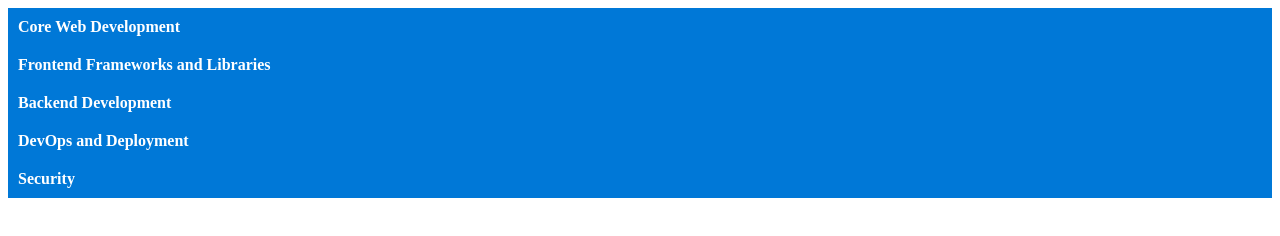
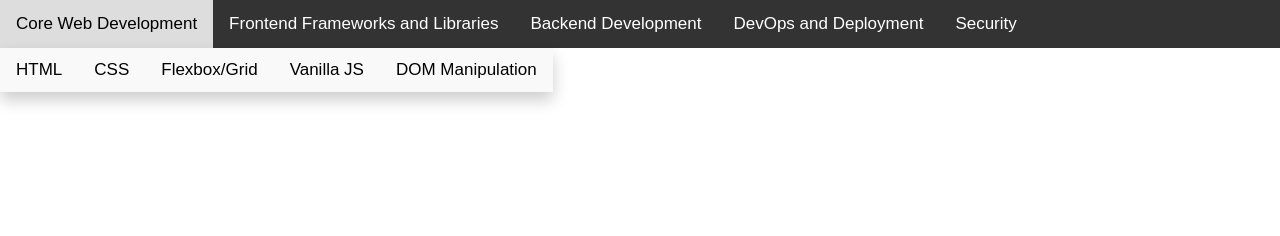
Before and after one commit to ZacharyLawCode/Main, a website: page index.html in a window 1280 px wide. Drawn offline with Linux system fonts and the light colour scheme.

Commit message:
Update index.html

```diff
--- a/index.html
+++ b/index.html
@@ -3,104 +3,138 @@
 <head>
   <meta charset="UTF-8">
   <meta name="viewport" content="width=device-width, initial-scale=1.0">
-  <title>Dropdown Menu</title>
+  <title>Navbar Dropdown</title>
   <style>
-    /* Basic styling for the menu */
-    .menu {
-      list-style-type: none;
+    /* Basic reset */
+    body, html {
+      margin: 0;
       padding: 0;
-      margin: 0;
     }
-    .menu > li {
-      position: relative;
+
+    /* Navbar styling */
+    .navbar {
+      background-color: #333;
+      overflow: hidden;
+      font-family: Arial, sans-serif;
     }
-    .menu > li > a {
+
+    .navbar a {
+      float: left;
       display: block;
-      padding: 10px;
-      background-color: #0078D7;
       color: white;
+      text-align: center;
+      padding: 14px 16px;
       text-decoration: none;
-      font-weight: bold;
+      font-size: 17px;
+    }
+
+    .navbar a:hover {
+      background-color: #ddd;
+      color: black;
+    }
+
+    /* Dropdown container */
+    .dropdown {
+      float: left;
+      overflow: hidden;
+    }
+
+    /* Dropdown button */
+    .dropdown .dropbtn {
+      background-color: #333;
+      color: white;
+      padding: 14px 16px;
+      font-size: 17px;
+      border: none;
       cursor: pointer;
     }
-    .menu > li > a:hover {
-      background-color: #005EA6;
+
+    .dropdown:hover .dropbtn {
+      background-color: #ddd;
+      color: black;
     }
-    .submenu {
-      list-style-type: none;
-      padding: 0;
-      margin: 0;
+
+    /* Dropdown content */
+    .dropdown-content {
       display: none;
       position: absolute;
-      top: 100%;
-      left: 0;
-      background-color: #f0f0f0;
-      box-shadow: 0 4px 6px rgba(0, 0, 0, 0.1);
+      background-color: #f9f9f9;
+      min-width: 160px;
+      box-shadow: 0px 8px 16px rgba(0, 0, 0, 0.2);
+      z-index: 1;
     }
-    .submenu li {
-      padding: 5px 10px;
-    }
-    .submenu li a {
+
+    .dropdown-content a {
+      color: black;
+      padding: 12px 16px;
       text-decoration: none;
-      color: #333;
       display: block;
     }
-    .submenu li a:hover {
+
+    .dropdown-content a:hover {
       background-color: #ddd;
     }
-    .menu > li:hover .submenu {
+
+    /* Show the dropdown on hover */
+    .dropdown:hover .dropdown-content {
       display: block;
     }
   </style>
 </head>
 <body>
-  <ul class="menu">
-    <li>
-      <a href="#">Core Web Development</a>
-      <ul class="submenu">
-        <li><a href="#">HTML</a></li>
-        <li><a href="#">CSS</a></li>
-        <li><a href="#">Flexbox/Grid</a></li>
-        <li><a href="#">Vanilla JS</a></li>
-        <li><a href="#">DOM Manipulation</a></li>
-      </ul>
-    </li>
-    <li>
-      <a href="#">Frontend Frameworks and Libraries</a>
-      <ul class="submenu">
-        <li><a href="#">React</a></li>
-        <li><a href="#">Vue.js</a></li>
-        <li><a href="#">Design System Components</a></li>
-        <li><a href="#">State Management</a></li>
-        <li><a href="#">Javascript Polyfills</a></li>
-      </ul>
-    </li>
-    <li>
-      <a href="#">Backend Development</a>
-      <ul class="submenu">
-        <li><a href="#">Node</a></li>
-        <li><a href="#">Web Servers (Nginx/Apache)</a></li>
-        <li><a href="#">SQL Databases</a></li>
-        <li><a href="#">Caching (Redis)</a></li>
-        <li><a href="#">OAuth</a></li>
-        <li><a href="#">API Integration (Postman)</a></li>
-        <li><a href="#">Async Operations</a></li>
-      </ul>
-    </li>
-    <li>
-      <a href="#">DevOps and Deployment</a>
-      <ul class="submenu">
-        <li><a href="#">Azure (Deployment Pipelines)</a></li>
-        <li><a href="#">Docker</a></li>
-        <li><a href="#">Version Control</a></li>
-      </ul>
-    </li>
-    <li>
-      <a href="#">Security</a>
-      <ul class="submenu">
-        <li><a href="#">Security (SSL)</a></li>
-      </ul>
-    </li>
-  </ul>
+
+  <div class="navbar">
+    <div class="dropdown">
+      <button class="dropbtn">Core Web Development</button>
+      <div class="dropdown-content">
+        <a href="#">HTML</a>
+        <a href="#">CSS</a>
+        <a href="#">Flexbox/Grid</a>
+        <a href="#">Vanilla JS</a>
+        <a href="#">DOM Manipulation</a>
+      </div>
+    </div>
+
+    <div class="dropdown">
+      <button class="dropbtn">Frontend Frameworks and Libraries</button>
+      <div class="dropdown-content">
+        <a href="#">React</a>
+        <a href="#">Vue.js</a>
+        <a href="#">Design System Components</a>
+        <a href="#">State Management</a>
+        <a href="#">Javascript Polyfills</a>
+      </div>
+    </div>
+
+    <div class="dropdown">
+      <button class="dropbtn">Backend Development</button>
+      <div class="dropdown-content">
+        <a href="#">Node</a>
+        <a href="#">Web Servers (Nginx/Apache)</a>
+        <a href="#">SQL Databases</a>
+        <a href="#">Caching (Redis)</a>
+        <a href="#">OAuth</a>
+        <a href="#">API Integration (Postman)</a>
+        <a href="#">Async Operations</a>
+      </div>
+    </div>
+
+    <div class="dropdown">
+      <button class="dropbtn">DevOps and Deployment</button>
+      <div class="dropdown-content">
+        <a href="#">Azure (Deployment Pipelines)</a>
+        <a href="#">Docker</a>
+        <a href="#">Version Control</a>
+      </div>
+    </div>
+
+    <div class="dropdown">
+      <button class="dropbtn">Security</button>
+      <div class="dropdown-content">
+        <a href="#">Security (SSL)</a>
+      </div>
+    </div>
+  </div>
+
 </body>
 </html>
```
